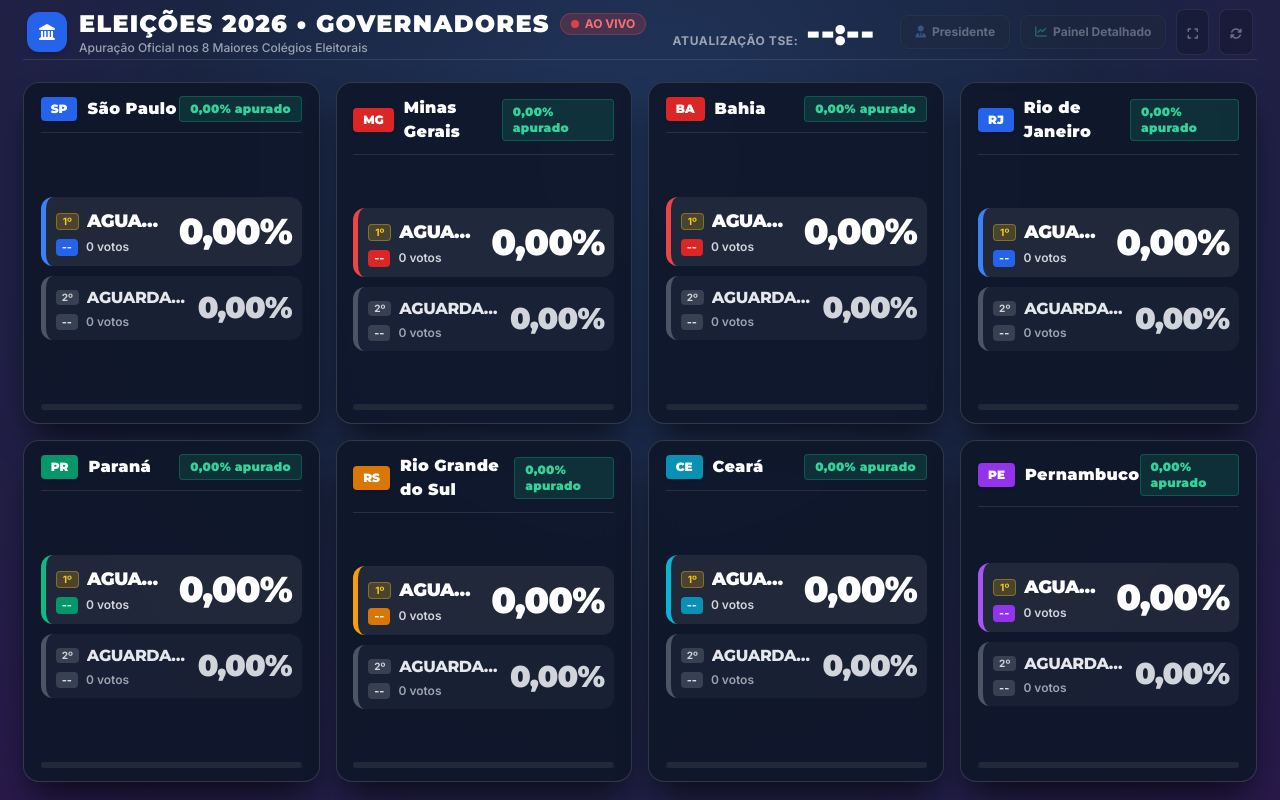
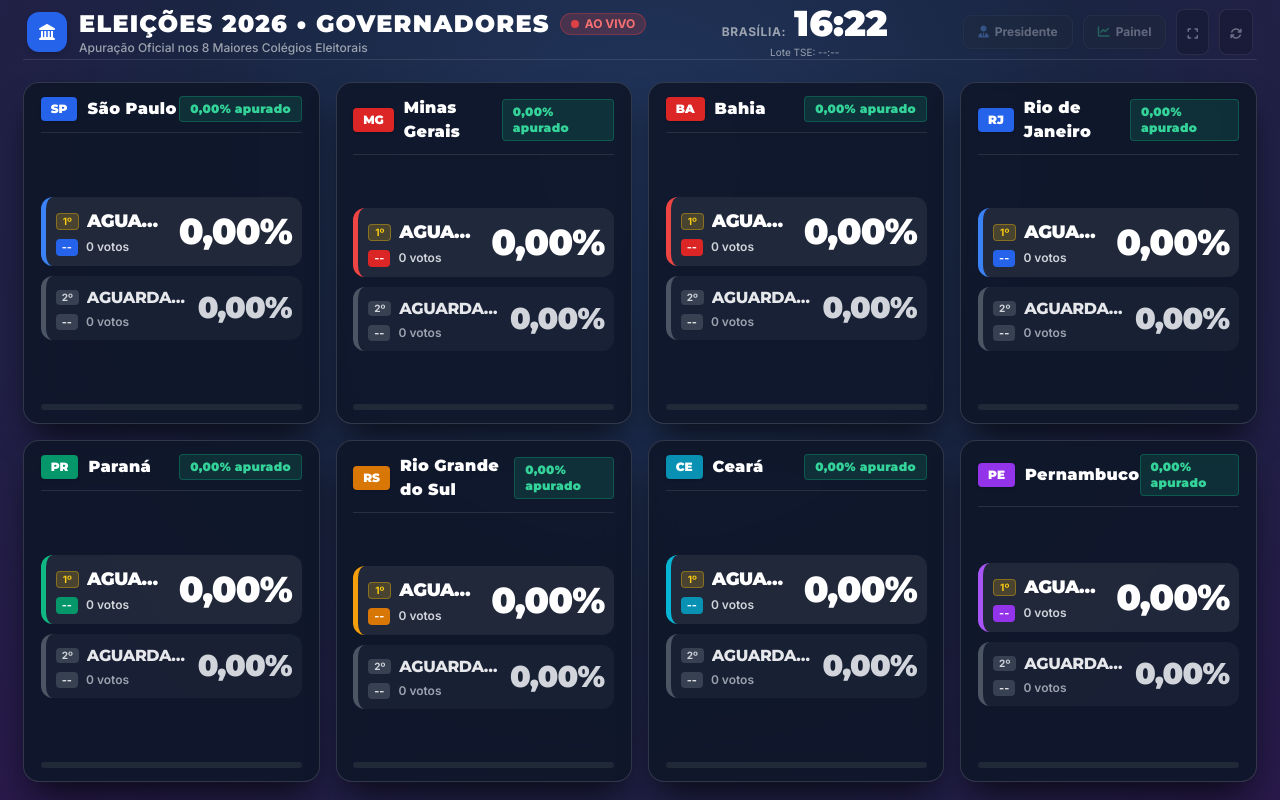
Before and after one commit to mroctoz/eleicoes2026-monitor, a website: page public/governadores.html in a window 1280 px wide. Drawn offline with nearby package versions, Linux system fonts and the light colour scheme; no server answers.

Commit message:
Update governadores.html

```diff
--- a/public/governadores.html
+++ b/public/governadores.html
@@ -32,7 +32,6 @@
       font-family: 'Montserrat', sans-serif;
     }
 
-    /* Container de tela cheia 16:9 sem scrollbars */
     .slide-stage {
       width: 100vw;
       height: 100vh;
@@ -44,7 +43,6 @@
       position: relative;
     }
 
-    /* Balão individual do estado */
     .state-balloon {
       background: rgba(15, 23, 42, 0.90);
       border: 1.5px solid rgba(255, 255, 255, 0.14);
@@ -65,7 +63,6 @@
       transform: translateY(-2px);
     }
 
-    /* Efeito de brilho pulsante do Ao Vivo */
     .pulse-dot {
       animation: pulseAnimation 1.6s cubic-bezier(0.4, 0, 0.6, 1) infinite;
     }
@@ -90,7 +87,6 @@
     <!-- Header do Slide -->
     <header class="flex items-center justify-between h-[6vh] min-h-[46px] border-b border-white/10 pb-2 px-1">
 
-      <!-- Lado Esquerdo: Identificação Oficial -->
       <div class="flex items-center space-x-3">
         <div class="bg-blue-600 text-white w-10 h-10 rounded-xl flex items-center justify-center font-black text-base shadow-md">
           <i class="fa-solid fa-landmark"></i>
@@ -107,15 +103,15 @@
         </div>
       </div>
 
-      <!-- Centro: Horário Oficial do TSE -->
+      <!-- Relógio Central -->
       <div class="text-center">
         <div class="flex items-baseline justify-center space-x-2">
-          <span class="text-xs text-gray-400 uppercase font-bold tracking-wider">Atualização TSE:</span>
+          <span class="text-xs text-gray-400 uppercase font-bold tracking-wider">Brasília:</span>
           <span id="label-hora" class="heading-font text-2xl lg:text-4xl font-black text-white leading-none">--:--</span>
         </div>
+        <div class="text-[10px] text-gray-400 mt-0.5" id="label-sub-tse-gov">Lote TSE: --:--</div>
       </div>
 
-      <!-- Lado Direito: Navegação e Controles (ocultados automaticamente no OBS com ?obs=true) -->
       <div id="painel-controles" class="flex items-center space-x-2.5 screen-control-btn">
         <a href="/" class="bg-gray-800 hover:bg-gray-700 text-gray-200 text-xs font-bold py-2 px-3.5 rounded-lg border border-gray-700 transition flex items-center gap-1.5 shadow">
           <i class="fa-solid fa-user-tie text-blue-400"></i>
@@ -124,7 +120,7 @@
 
         <a href="/detalhes.html" class="bg-gray-800 hover:bg-gray-700 text-gray-200 text-xs font-bold py-2 px-3.5 rounded-lg border border-gray-700 transition flex items-center gap-1.5 shadow">
           <i class="fa-solid fa-chart-line text-emerald-400"></i>
-          <span>Painel Detalhado</span>
+          <span>Painel</span>
         </a>
 
         <button id="btn-fullscreen" class="bg-black/50 hover:bg-black/80 text-white p-2.5 rounded-lg border border-white/20 transition">
@@ -137,10 +133,10 @@
 
     </header>
 
-    <!-- Grid dos 8 Balões de Estados (4 colunas x 2 linhas) -->
+    <!-- Grid dos 8 Balões -->
     <main class="grid grid-cols-1 sm:grid-cols-2 lg:grid-cols-4 gap-4 lg:gap-4.5 h-[89vh] py-1.5">
 
-      <!-- 1. SÃO PAULO (SP) -->
+      <!-- 1. SP -->
       <div class="state-balloon" id="card-sp">
         <div class="flex items-center justify-between border-b border-white/10 pb-2.5">
           <div class="flex items-center space-x-2.5">
@@ -149,9 +145,7 @@
           </div>
           <span class="heading-font text-xs font-black text-emerald-400 bg-emerald-500/15 border border-emerald-500/30 px-2.5 py-1 rounded tracking-wide" id="pst-sp">0,00% apurado</span>
         </div>
-
         <div class="space-y-2.5 my-auto">
-          <!-- 1º Colocado (Líder) -->
           <div class="bg-white/[0.07] p-2.5 rounded-xl border-l-[5px] border-blue-500 flex items-center justify-between">
             <div class="truncate mr-3">
               <div class="flex items-center space-x-2">
@@ -167,8 +161,6 @@
               <span class="heading-font text-3xl lg:text-4xl 2xl:text-5xl font-black text-white leading-none tracking-tight block" id="cand1-perc-sp">0,00%</span>
             </div>
           </div>
-
-          <!-- 2º Colocado -->
           <div class="bg-white/[0.04] p-2.5 rounded-xl border-l-[5px] border-gray-600 flex items-center justify-between">
             <div class="truncate mr-3">
               <div class="flex items-center space-x-2">
@@ -185,13 +177,12 @@
             </div>
           </div>
         </div>
-
         <div class="w-full bg-gray-800 rounded-full h-1.5 overflow-hidden">
           <div class="bg-blue-500 h-full transition-all duration-700" id="bar-sp" style="width: 0%"></div>
         </div>
       </div>
 
-      <!-- 2. MINAS GERAIS (MG) -->
+      <!-- 2. MG -->
       <div class="state-balloon" id="card-mg">
         <div class="flex items-center justify-between border-b border-white/10 pb-2.5">
           <div class="flex items-center space-x-2.5">
@@ -200,7 +191,6 @@
           </div>
           <span class="heading-font text-xs font-black text-emerald-400 bg-emerald-500/15 border border-emerald-500/30 px-2.5 py-1 rounded tracking-wide" id="pst-mg">0,00% apurado</span>
         </div>
-
         <div class="space-y-2.5 my-auto">
           <div class="bg-white/[0.07] p-2.5 rounded-xl border-l-[5px] border-red-500 flex items-center justify-between">
             <div class="truncate mr-3">
@@ -217,7 +207,6 @@
               <span class="heading-font text-3xl lg:text-4xl 2xl:text-5xl font-black text-white leading-none tracking-tight block" id="cand1-perc-mg">0,00%</span>
             </div>
           </div>
-
           <div class="bg-white/[0.04] p-2.5 rounded-xl border-l-[5px] border-gray-600 flex items-center justify-between">
             <div class="truncate mr-3">
               <div class="flex items-center space-x-2">
@@ -234,13 +223,12 @@
             </div>
           </div>
         </div>
-
         <div class="w-full bg-gray-800 rounded-full h-1.5 overflow-hidden">
           <div class="bg-red-500 h-full transition-all duration-700" id="bar-mg" style="width: 0%"></div>
         </div>
       </div>
 
-      <!-- 3. BAHIA (BA) -->
+      <!-- 3. BA -->
       <div class="state-balloon" id="card-ba">
         <div class="flex items-center justify-between border-b border-white/10 pb-2.5">
           <div class="flex items-center space-x-2.5">
@@ -249,7 +237,6 @@
           </div>
           <span class="heading-font text-xs font-black text-emerald-400 bg-emerald-500/15 border border-emerald-500/30 px-2.5 py-1 rounded tracking-wide" id="pst-ba">0,00% apurado</span>
         </div>
-
         <div class="space-y-2.5 my-auto">
           <div class="bg-white/[0.07] p-2.5 rounded-xl border-l-[5px] border-red-500 flex items-center justify-between">
             <div class="truncate mr-3">
@@ -266,7 +253,6 @@
               <span class="heading-font text-3xl lg:text-4xl 2xl:text-5xl font-black text-white leading-none tracking-tight block" id="cand1-perc-ba">0,00%</span>
             </div>
           </div>
-
           <div class="bg-white/[0.04] p-2.5 rounded-xl border-l-[5px] border-gray-600 flex items-center justify-between">
             <div class="truncate mr-3">
               <div class="flex items-center space-x-2">
@@ -283,13 +269,12 @@
             </div>
           </div>
         </div>
-
         <div class="w-full bg-gray-800 rounded-full h-1.5 overflow-hidden">
           <div class="bg-red-500 h-full transition-all duration-700" id="bar-ba" style="width: 0%"></div>
         </div>
       </div>
 
-      <!-- 4. RIO DE JANEIRO (RJ) -->
+      <!-- 4. RJ -->
       <div class="state-balloon" id="card-rj">
         <div class="flex items-center justify-between border-b border-white/10 pb-2.5">
           <div class="flex items-center space-x-2.5">
@@ -298,7 +283,6 @@
           </div>
           <span class="heading-font text-xs font-black text-emerald-400 bg-emerald-500/15 border border-emerald-500/30 px-2.5 py-1 rounded tracking-wide" id="pst-rj">0,00% apurado</span>
         </div>
-
         <div class="space-y-2.5 my-auto">
           <div class="bg-white/[0.07] p-2.5 rounded-xl border-l-[5px] border-blue-500 flex items-center justify-between">
             <div class="truncate mr-3">
@@ -315,7 +299,6 @@
               <span class="heading-font text-3xl lg:text-4xl 2xl:text-5xl font-black text-white leading-none tracking-tight block" id="cand1-perc-rj">0,00%</span>
             </div>
           </div>
-
           <div class="bg-white/[0.04] p-2.5 rounded-xl border-l-[5px] border-gray-600 flex items-center justify-between">
             <div class="truncate mr-3">
               <div class="flex items-center space-x-2">
@@ -332,13 +315,12 @@
             </div>
           </div>
         </div>
-
         <div class="w-full bg-gray-800 rounded-full h-1.5 overflow-hidden">
           <div class="bg-blue-500 h-full transition-all duration-700" id="bar-rj" style="width: 0%"></div>
         </div>
       </div>
 
-      <!-- 5. PARANÁ (PR) -->
+      <!-- 5. PR -->
       <div class="state-balloon" id="card-pr">
         <div class="flex items-center justify-between border-b border-white/10 pb-2.5">
           <div class="flex items-center space-x-2.5">
@@ -347,7 +329,6 @@
           </div>
           <span class="heading-font text-xs font-black text-emerald-400 bg-emerald-500/15 border border-emerald-500/30 px-2.5 py-1 rounded tracking-wide" id="pst-pr">0,00% apurado</span>
         </div>
-
         <div class="space-y-2.5 my-auto">
           <div class="bg-white/[0.07] p-2.5 rounded-xl border-l-[5px] border-emerald-500 flex items-center justify-between">
             <div class="truncate mr-3">
@@ -364,7 +345,6 @@
               <span class="heading-font text-3xl lg:text-4xl 2xl:text-5xl font-black text-white leading-none tracking-tight block" id="cand1-perc-pr">0,00%</span>
             </div>
           </div>
-
           <div class="bg-white/[0.04] p-2.5 rounded-xl border-l-[5px] border-gray-600 flex items-center justify-between">
             <div class="truncate mr-3">
               <div class="flex items-center space-x-2">
@@ -381,13 +361,12 @@
             </div>
           </div>
         </div>
-
         <div class="w-full bg-gray-800 rounded-full h-1.5 overflow-hidden">
           <div class="bg-emerald-500 h-full transition-all duration-700" id="bar-pr" style="width: 0%"></div>
         </div>
       </div>
 
-      <!-- 6. RIO GRANDE DO SUL (RS) -->
+      <!-- 6. RS -->
       <div class="state-balloon" id="card-rs">
         <div class="flex items-center justify-between border-b border-white/10 pb-2.5">
           <div class="flex items-center space-x-2.5">
@@ -396,7 +375,6 @@
           </div>
           <span class="heading-font text-xs font-black text-emerald-400 bg-emerald-500/15 border border-emerald-500/30 px-2.5 py-1 rounded tracking-wide" id="pst-rs">0,00% apurado</span>
         </div>
-
         <div class="space-y-2.5 my-auto">
           <div class="bg-white/[0.07] p-2.5 rounded-xl border-l-[5px] border-amber-500 flex items-center justify-between">
             <div class="truncate mr-3">
@@ -413,7 +391,6 @@
               <span class="heading-font text-3xl lg:text-4xl 2xl:text-5xl font-black text-white leading-none tracking-tight block" id="cand1-perc-rs">0,00%</span>
             </div>
           </div>
-
           <div class="bg-white/[0.04] p-2.5 rounded-xl border-l-[5px] border-gray-600 flex items-center justify-between">
             <div class="truncate mr-3">
               <div class="flex items-center space-x-2">
@@ -430,13 +407,12 @@
             </div>
           </div>
         </div>
-
         <div class="w-full bg-gray-800 rounded-full h-1.5 overflow-hidden">
           <div class="bg-amber-500 h-full transition-all duration-700" id="bar-rs" style="width: 0%"></div>
         </div>
       </div>
 
-      <!-- 7. CEARÁ (CE) -->
+      <!-- 7. CE -->
       <div class="state-balloon" id="card-ce">
         <div class="flex items-center justify-between border-b border-white/10 pb-2.5">
           <div class="flex items-center space-x-2.5">
@@ -445,7 +421,6 @@
           </div>
           <span class="heading-font text-xs font-black text-emerald-400 bg-emerald-500/15 border border-emerald-500/30 px-2.5 py-1 rounded tracking-wide" id="pst-ce">0,00% apurado</span>
         </div>
-
         <div class="space-y-2.5 my-auto">
           <div class="bg-white/[0.07] p-2.5 rounded-xl border-l-[5px] border-cyan-500 flex items-center justify-between">
             <div class="truncate mr-3">
@@ -462,7 +437,6 @@
               <span class="heading-font text-3xl lg:text-4xl 2xl:text-5xl font-black text-white leading-none tracking-tight block" id="cand1-perc-ce">0,00%</span>
             </div>
           </div>
-
           <div class="bg-white/[0.04] p-2.5 rounded-xl border-l-[5px] border-gray-600 flex items-center justify-between">
             <div class="truncate mr-3">
               <div class="flex items-center space-x-2">
@@ -479,13 +453,12 @@
             </div>
           </div>
         </div>
-
         <div class="w-full bg-gray-800 rounded-full h-1.5 overflow-hidden">
           <div class="bg-cyan-500 h-full transition-all duration-700" id="bar-ce" style="width: 0%"></div>
         </div>
       </div>
 
-      <!-- 8. PERNAMBUCO (PE) -->
+      <!-- 8. PE -->
       <div class="state-balloon" id="card-pe">
         <div class="flex items-center justify-between border-b border-white/10 pb-2.5">
           <div class="flex items-center space-x-2.5">
@@ -494,7 +467,6 @@
           </div>
           <span class="heading-font text-xs font-black text-emerald-400 bg-emerald-500/15 border border-emerald-500/30 px-2.5 py-1 rounded tracking-wide" id="pst-pe">0,00% apurado</span>
         </div>
-
         <div class="space-y-2.5 my-auto">
           <div class="bg-white/[0.07] p-2.5 rounded-xl border-l-[5px] border-purple-500 flex items-center justify-between">
             <div class="truncate mr-3">
@@ -511,7 +483,6 @@
               <span class="heading-font text-3xl lg:text-4xl 2xl:text-5xl font-black text-white leading-none tracking-tight block" id="cand1-perc-pe">0,00%</span>
             </div>
           </div>
-
           <div class="bg-white/[0.04] p-2.5 rounded-xl border-l-[5px] border-gray-600 flex items-center justify-between">
             <div class="truncate mr-3">
               <div class="flex items-center space-x-2">
@@ -528,7 +499,6 @@
             </div>
           </div>
         </div>
-
         <div class="w-full bg-gray-800 rounded-full h-1.5 overflow-hidden">
           <div class="bg-purple-500 h-full transition-all duration-700" id="bar-pe" style="width: 0%"></div>
         </div>
@@ -539,7 +509,20 @@
   </div>
 
   <script>
-    // Suporte ao OBS Studio (?obs=true)
+    // Relógio ao Vivo Contínuo de Brasília (Avança a cada segundo)
+    function tickLiveClock() {
+      const now = new Date();
+      const horaStr = now.toLocaleTimeString('pt-BR', {
+        timeZone: 'America/Sao_Paulo',
+        hour: '2-digit',
+        minute: '2-digit'
+      });
+      const elHora = document.getElementById('label-hora');
+      if (elHora) elHora.innerText = horaStr;
+    }
+    setInterval(tickLiveClock, 1000);
+    tickLiveClock();
+
     const urlParams = new URLSearchParams(window.location.search);
     if (urlParams.get('obs') === 'true' || urlParams.get('clean') === 'true') {
       const controles = document.getElementById('painel-controles');
@@ -554,25 +537,24 @@
         const res = await fetch('/api/governadores');
         const data = await res.json();
 
-        // Atualização do horário oficial do TSE
-        document.getElementById('label-hora').innerText = data.hora || "--:--";
+        const subTse = document.getElementById('label-sub-tse-gov');
+        if (subTse && data.hora) {
+          subTse.innerText = `Lote TSE: ${data.hora} ${data.dataGeracao ? `(${data.dataGeracao})` : ''}`;
+        }
 
         const baloes = data.baloes || [];
         baloes.forEach(b => {
           const uf = b.uf.toLowerCase();
 
-          // Percentual de urnas apuradas
           const elPst = document.getElementById(`pst-${uf}`);
           if (elPst) elPst.innerText = `${b.pst}% apurado`;
 
-          // Barra de progresso do estado
           const elBar = document.getElementById(`bar-${uf}`);
           if (elBar) {
             const numPst = parseFloat((b.pst || '0').replace(',', '.'));
             elBar.style.width = `${Math.min(numPst, 100)}%`;
           }
 
-          // 1º Colocado
           const elC1Nome = document.getElementById(`cand1-nome-${uf}`);
           const elC1Part = document.getElementById(`cand1-partido-${uf}`);
           const elC1Perc = document.getElementById(`cand1-perc-${uf}`);
@@ -585,7 +567,6 @@
             elC1Vots.innerText = `${parseInt(b.cand1.vap || 0).toLocaleString('pt-BR')} votos`;
           }
 
-          // 2º Colocado
           const elC2Nome = document.getElementById(`cand2-nome-${uf}`);
           const elC2Part = document.getElementById(`cand2-partido-${uf}`);
           const elC2Perc = document.getElementById(`cand2-perc-${uf}`);
@@ -606,7 +587,6 @@
       }
     }
 
-    // Controle de tela cheia
     const btnFull = document.getElementById('btn-fullscreen');
     if (btnFull) {
       btnFull.addEventListener('click', () => {
```
